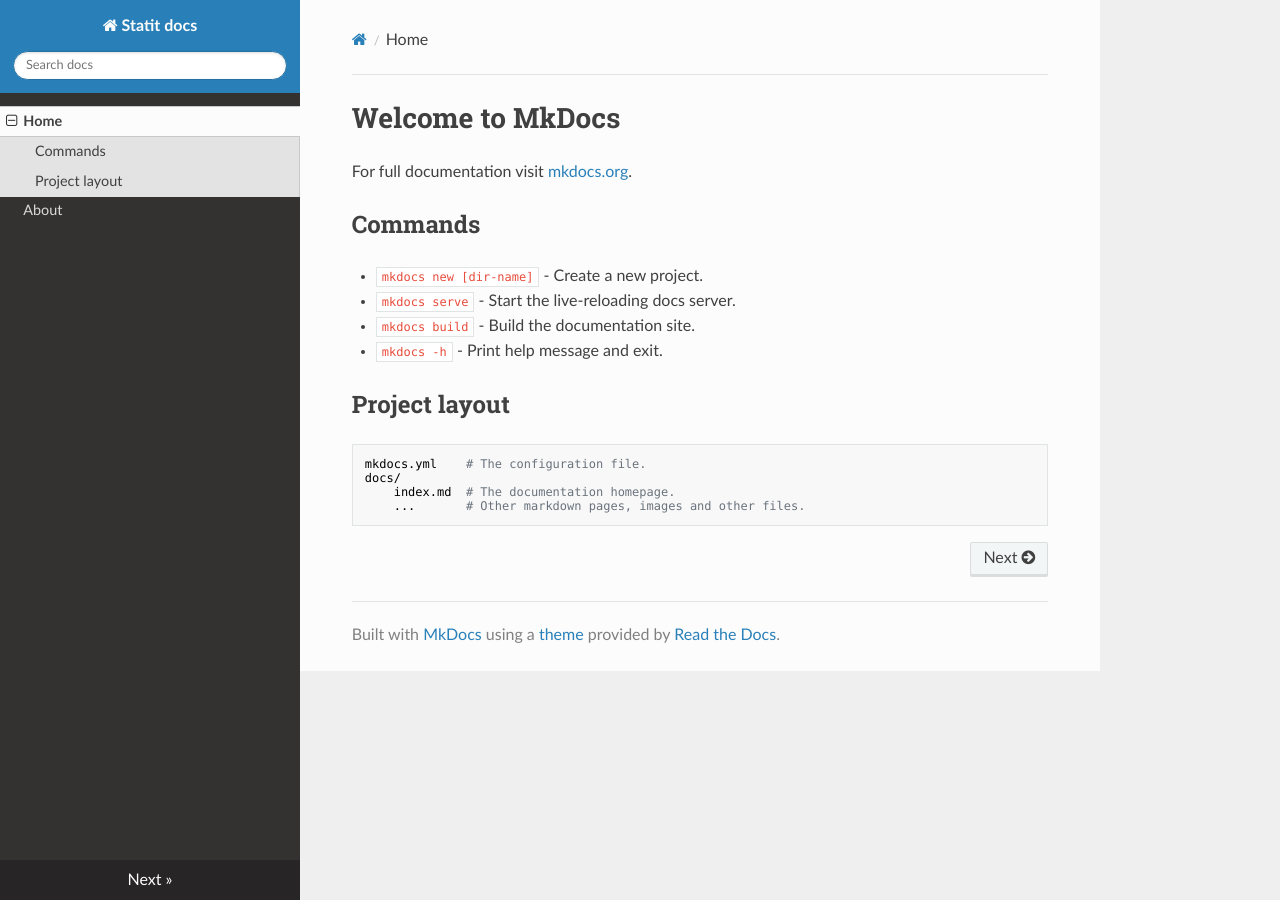
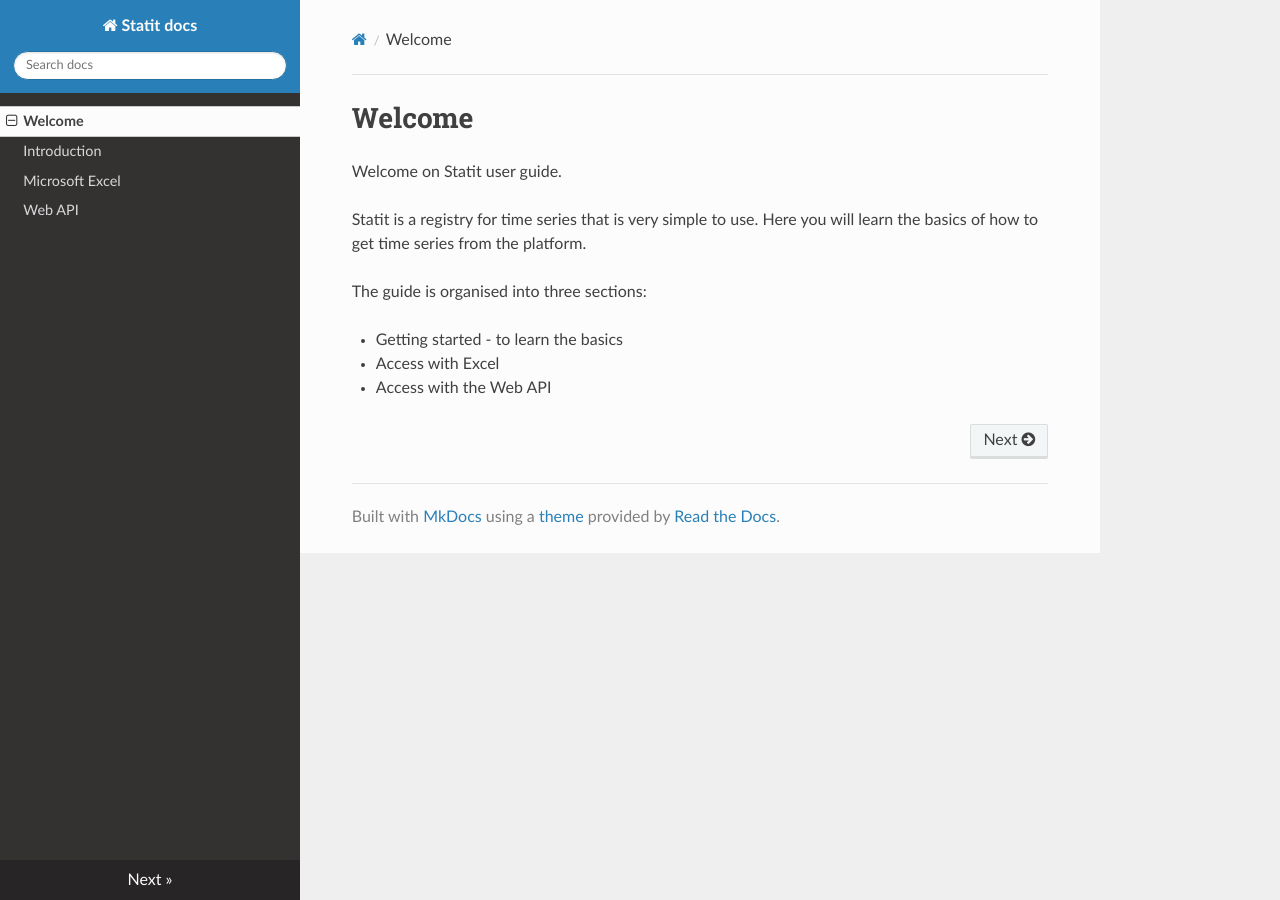
Before and after one commit to t-lm/statdocs, an MkDocs documentation site: the page built from docs/index.md, in a window 1280 px wide. Built offline with MkDocs 1.6.1, drawn with Linux system fonts in a browser that asks for light colours; nearby versions of some CDN libraries.

Commit message:
2021-02-19

```diff
--- a/docs/index.md
+++ b/docs/index.md
@@ -1,17 +1,11 @@
-# Welcome to MkDocs
+# Welcome
 
-For full documentation visit [mkdocs.org](https://www.mkdocs.org).
+Welcome on Statit user guide.
 
-## Commands
+Statit is a registry for time series that is very simple to use. Here you will learn the basics of how to get time series from the platform.
 
-* `mkdocs new [dir-name]` - Create a new project.
-* `mkdocs serve` - Start the live-reloading docs server.
-* `mkdocs build` - Build the documentation site.
-* `mkdocs -h` - Print help message and exit.
+The guide is organised into three sections:
 
-## Project layout
-
-    mkdocs.yml    # The configuration file.
-    docs/
-        index.md  # The documentation homepage.
-        ...       # Other markdown pages, images and other files.
+* Getting started - to learn the basics
+* Access with Excel
+* Access with the Web API
--- a/mkdocs.yml
+++ b/mkdocs.yml
@@ -1,5 +1,7 @@
 site_name: Statit docs
 nav:
-    - Home: index.md
-    - About: about.md
+    - Welcome: index.md
+    - Introduction: intro.md
+    - Microsoft Excel: excel.md
+    - Web API: api.md
 theme: readthedocs
```
Also changed, not shown: docs/excel.md (added, +53 -0 lines), docs/intro.md (added, +61 -0 lines), docs/api.md (renamed from docs/about.md).
